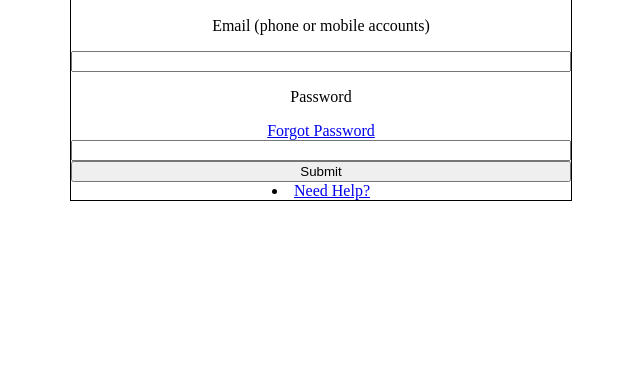
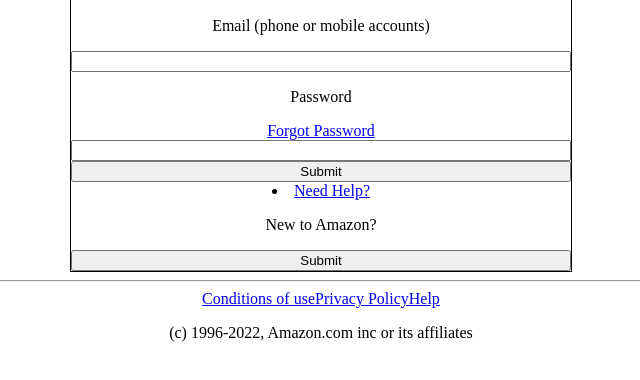
Before and after one commit to bordedelcielo/amzn, a plain HTML site: page index.html in a window 1280 px wide. Shown: the part 198-578 px from the top of the page, without its empty margins (319-959 px from the left). Drawn offline with Linux system fonts and the light colour scheme.

Commit message:
footer added

```diff
--- a/index.html
+++ b/index.html
@@ -23,7 +23,21 @@
             <input type="text">
             <input type="submit">
             <li><a href="#">Need Help?</a></li>
+            <p>New to Amazon?</p>
+            <input type="submit">
         </div>
+    </div>
+
+    <!-- Footer -->
+    <hr>
+
+    <div class="footer">
+        <div class="URLs">
+            <a href="#">Conditions of use</a>
+            <a href="#">Privacy Policy</a>
+            <a href="#">Help</a>
+        </div>
+        <p>(c) 1996-2022, Amazon.com inc or its affiliates</p>
     </div>
 
 </body>
--- a/styles/styles.css
+++ b/styles/styles.css
@@ -3,6 +3,11 @@ display: flex;
 justify-content: center;
 flex-direction: column;
 text-align: center;
+}
+
+img {
+    max-width: 300px;
+    margin: auto;
 }
 
 .signin {
@@ -14,7 +19,15 @@ text-align: center;
     min-width: 500px;
 }
 
-img {
-    max-width: 300px;
+.footer {
+    display: flex;
+    flex-direction: column;
     margin: auto;
+    text-align: center;
 }
+
+.URLs {
+    display: flex;
+    flex-direction: row;
+    justify-content: center;
+}
```
Also changed, not shown: 1 other file.
